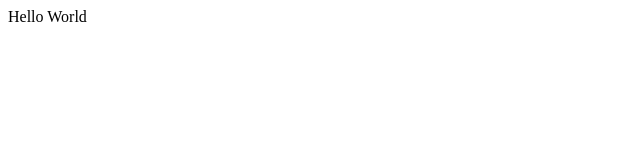
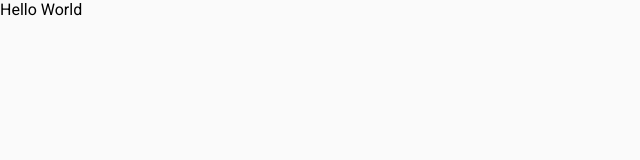
Before and after one commit to Im10Anish/wizroots, a React (Create React App) app: page / in a window 1280 px wide. Shown: the top 160 px of the page, without its empty margins (0-640 px from the left). Built offline with nearby package versions, Linux system fonts and the light colour scheme.

Commit message:
added roboto font and create GlobalStyle

```diff
--- a/package.json
+++ b/package.json
@@ -9,6 +9,7 @@
     "react": "^17.0.2",
     "react-dom": "^17.0.2",
     "react-scripts": "5.0.0",
+    "styled-components": "^5.3.3",
     "web-vitals": "^2.1.0"
   },
   "scripts": {
--- a/public/index.html
+++ b/public/index.html
@@ -24,6 +24,10 @@
       work correctly both with client-side routing and a non-root public URL.
       Learn how to configure a non-root public URL by running `npm run build`.
     -->
+        <link
+            href="https://fonts.googleapis.com/css?family=Roboto:100,300,400,500,700,900"
+            rel="stylesheet"
+        />
         <title>Wizroots</title>
     </head>
     <body>
--- a/src/index.js
+++ b/src/index.js
@@ -2,9 +2,11 @@ import React from 'react'
 import ReactDOM from 'react-dom'
 import App from './App'
 import reportWebVitals from './reportWebVitals'
+import GlobalStyle from './styles/fontStyles'
 
 ReactDOM.render(
     <React.StrictMode>
+        <GlobalStyle />
         <App />
     </React.StrictMode>,
     document.getElementById('root')
--- /dev/null
+++ b/src/styles/fontStyles.js
@@ -0,0 +1,47 @@
+import { createGlobalStyle } from 'styled-components'
+
+const GlobalStyle = createGlobalStyle`
+@font-face {
+	font-family: Roboto;
+	font-style: normal;
+	font-weight: 400;
+	unicode-range: U+0460-052F, U+20B4, U+2DE0-2DFF, U+A640-A69F;
+	src: local('Roboto'), local('Roboto-Regular'),
+		url(https://fonts.gstatic.com/s/roboto/v18/sTdaA6j0Psb920Vjv-mrzH-_kf6ByYO6CLYdB4HQE-Y.woff2)
+			format('woff2');
+	font-family: Roboto;
+}
+
+@font-face {
+	font-family: Roboto;
+	font-style: normal;
+	font-weight: 500;
+	unicode-range: U+0460-052F, U+20B4, U+2DE0-2DFF, U+A640-A69F;
+	src: local('Roboto Medium'), local('Roboto-Medium'),
+		url(https://fonts.gstatic.com/s/roboto/v18/ZLqKeelYbATG60EpZBSDy4X0hVgzZQUfRDuZrPvH3D8.woff2)
+			format('woff2');
+	font-family: Roboto;
+}
+
+
+@font-face {
+	font-family: Roboto;
+	font-style: normal;
+	font-weight: 700;
+	unicode-range: U+0460-052F, U+20B4, U+2DE0-2DFF, U+A640-A69F;
+	src: local('Roboto Bold'), local('Roboto-Bold'),
+		url(https://fonts.gstatic.com/s/roboto/v18/77FXFjRbGzN4aCrSFhlh3oX0hVgzZQUfRDuZrPvH3D8.woff2)
+			format('woff2');
+	font-family: Roboto;
+}
+
+
+body {
+  font-family: 'Roboto', sans-serif;
+  background: #FAFAFA;
+  margin: 0
+}
+
+`
+
+export default GlobalStyle
```
Also changed, not shown: 1 other file (tests, documents, lock files or other folders).
